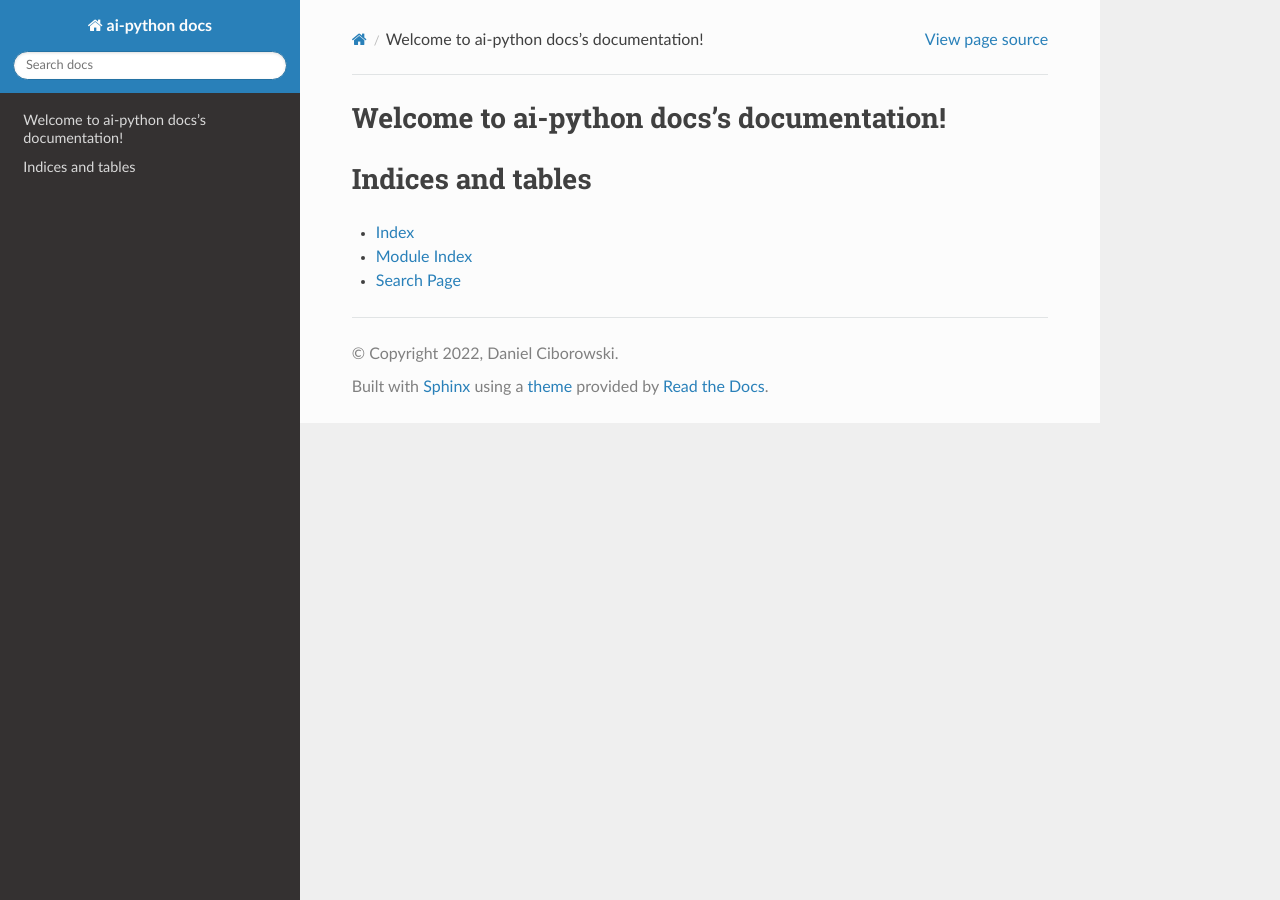
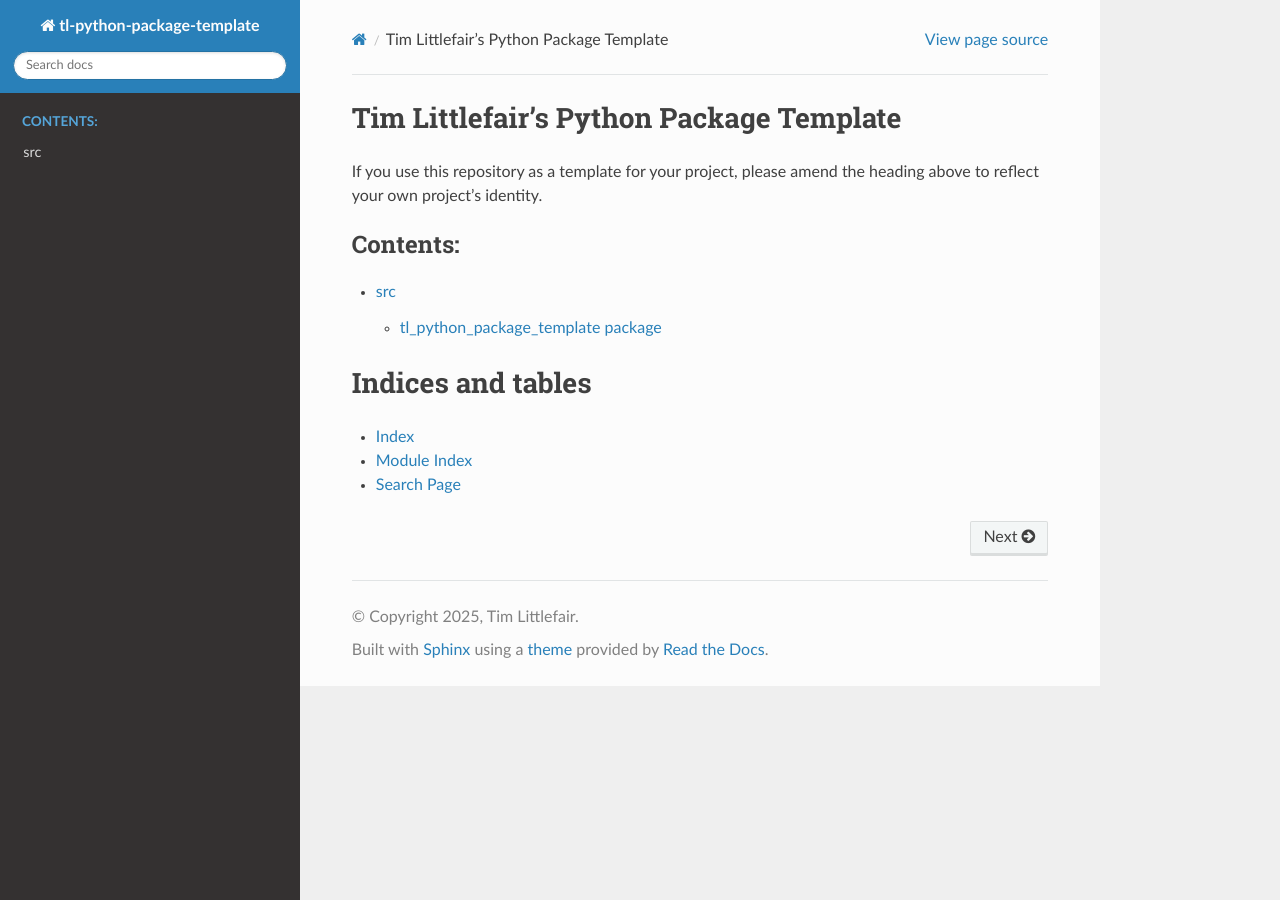
Before and after one commit to tim-littlefair/tl-python-package-template, a Sphinx documentation site: the page built from docs/index.rst, in a window 1280 px wide. Built offline with Sphinx 7.4.7 and the Read the Docs theme 3.1.0, drawn with Linux system fonts in a browser that asks for light colours.

Commit message:
Changes to ensure that documentation can be generated locally with sphinx-build

```diff
--- a/docs/conf.py
+++ b/docs/conf.py
@@ -18,12 +18,12 @@ sys.path.insert(0, os.path.abspath("../src/"))
 
 # -- Project information -----------------------------------------------------
 
-project = "ai-python docs"
-copyright = "2022, Daniel Ciborowski"
-author = "Daniel Ciborowski"
+project = "tl-python-package-template"
+copyright = "2025, Tim Littlefair"
+author = "Tim Littlefair"
 
 # The full version, including alpha/beta/rc tags
-release = "0.1.0"
+release = "0.0.0"
 
 
 # -- General configuration ---------------------------------------------------
@@ -60,7 +60,9 @@ html_theme = "sphinx_rtd_theme"
 # Add any paths that contain custom static files (such as style sheets) here,
 # relative to this directory. They are copied after the builtin static files,
 # so a file named "default.css" will overwrite the builtin "default.css".
-html_static_path = ["_static"]
+# Presently commented out to avoid a warning because template project does not
+# have a populated .docs/_static subdirectory.
+# html_static_path = ["_static"]
 
 # Napoleon settings
 napoleon_include_init_with_doc = True
--- a/docs/index.rst
+++ b/docs/index.rst
@@ -1,14 +1,20 @@
-.. ai-python docs documentation master file, created by
-   sphinx-quickstart on Thu May  5 14:06:45 2022.
+.. created by sphinx-quickstart on Thu May  5 14:06:45 2022
+   Amended by Tim Littlefair, November 2025.
    You can adapt this file completely to your liking, but it should at least
    contain the root `toctree` directive.
 
-Welcome to ai-python docs's documentation!
-==========================================
+Tim Littlefair's Python Package Template
+========================================
+
+If you use this repository as a template for your project,
+please amend the heading above to reflect your own project's
+identity.
+
 
 .. toctree::
    :maxdepth: 2
    :caption: Contents:
+
    modules
 
 
--- a/docs/tl_python_package_template.rst
+++ b/docs/tl_python_package_template.rst
@@ -27,3 +9,14 @@ Module contents
    :members:
    :undoc-members:
    :show-inheritance:
+
+Submodules
+----------
+
+tl\_python\_package\_template.hello\_world module
+-------------------------------------------------
+
+.. automodule:: tl_python_package_template.hello_world
+   :members:
+   :undoc-members:
+   :show-inheritance:
```
Also changed, not shown: other parts of docs/tl_python_package_template.rst (+0 -18 lines), docs/tl_python_package_template.hello_world.rst (deleted, +0 -21 lines), src/tl_python_package_template/__init__.py (+13 -3 lines), 1 other file.
